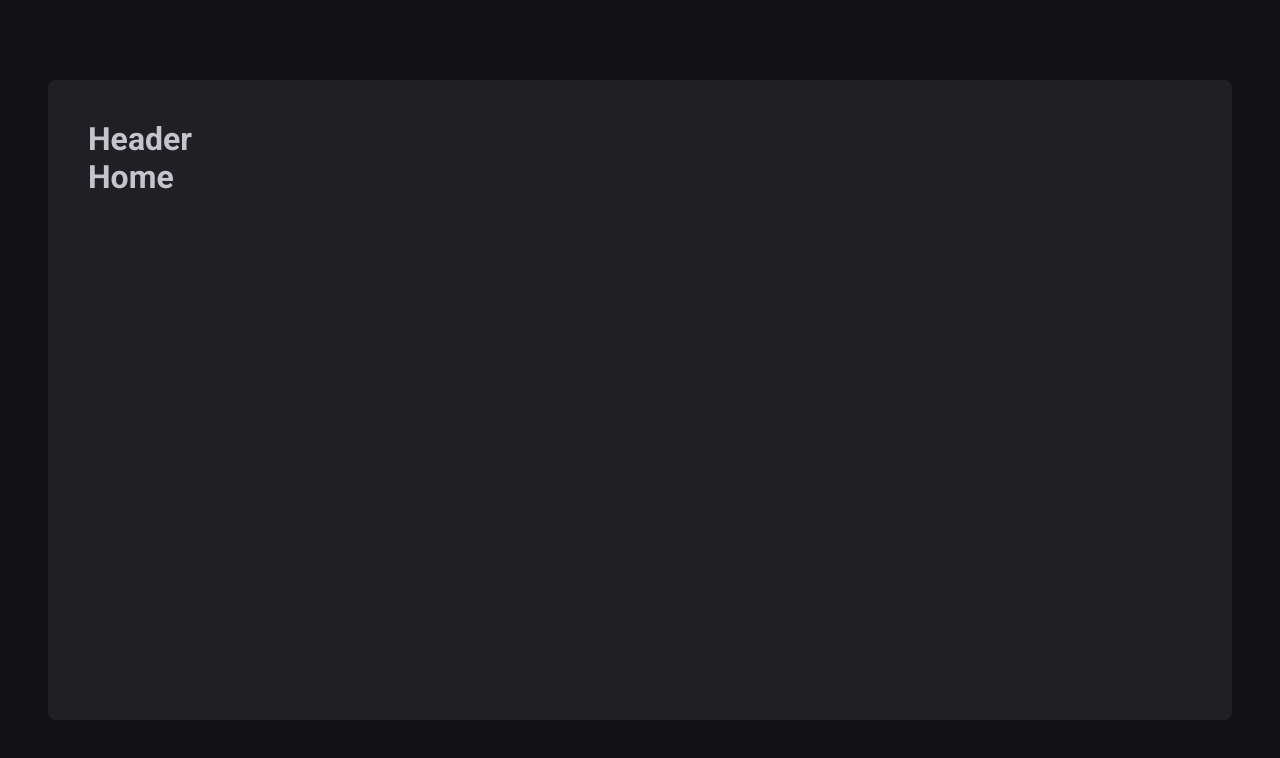
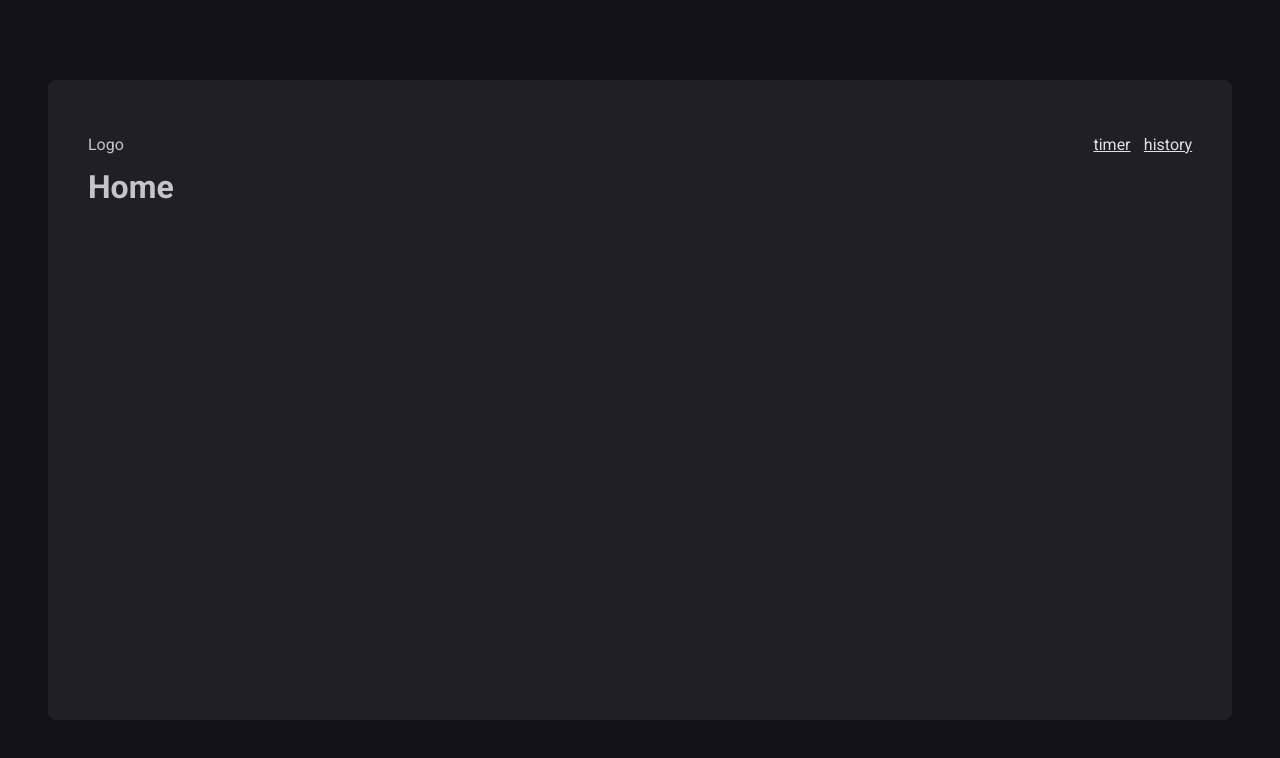
Before and after one commit to MogLuiz/pomodoro-timer, a React (Vite) app: page / in a window 1280 px wide. Shown: the top 758 px of the page. Built offline with nearby package versions, Linux system fonts and the light colour scheme.

Commit message:
styles(Header): styles of Header component

```diff
--- a/src/components/Header/index.tsx
+++ b/src/components/Header/index.tsx
@@ -1,9 +1,13 @@
-import React from 'react'
+import * as S from './styles'
 
 export const Header = () => {
   return (
-    <>
-      <h1>Header</h1>
-    </>
+    <S.HeaderContainer>
+      <span>Logo</span>
+      <nav>
+        <a href="#">timer</a>
+        <a href="#">history</a>
+      </nav>
+    </S.HeaderContainer>
   )
 }
--- /dev/null
+++ b/src/components/Header/styles.ts
@@ -0,0 +1,29 @@
+import styled, { css } from 'styled-components'
+
+export const HeaderContainer = styled.header`
+  ${({ theme }) => css`
+    display: flex;
+    align-items: center;
+    justify-content: space-between;
+    nav {
+      display: flex;
+      gap: 0.5rem;
+      a {
+        width: 3rem;
+        height: 3rem;
+        display: flex;
+        justify-content: center;
+        align-items: center;
+        color: ${theme['gray-100']};
+        border-top: 3px solid transparent;
+        border-bottom: 3px solid transparent;
+        &:hover {
+          border-bottom: 3px solid ${theme['green-500']};
+        }
+        &.active {
+          color: ${theme['green-500']};
+        }
+      }
+    }
+  `}
+`
```
Also changed, not shown: src/assets/logo-ignite.svg (added).
